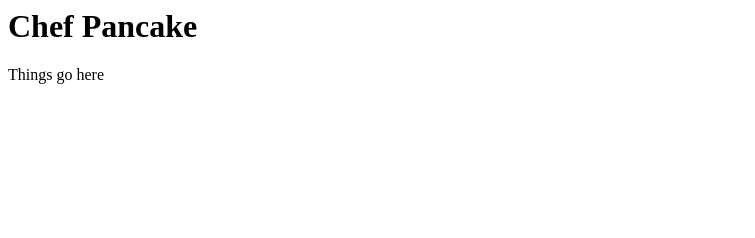
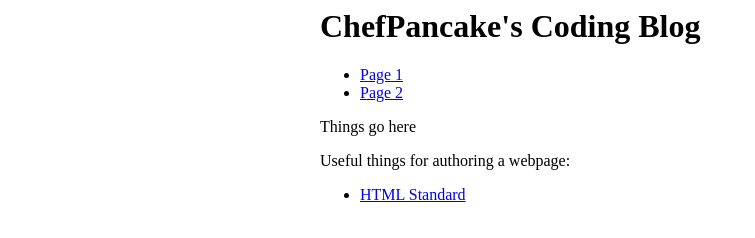
Before and after one commit to ChefPancake/ChefPancake.github.io, a plain HTML site: page index.html in a window 1280 px wide. Shown: the whole page, without its empty margins (0-755 px from the left). Drawn offline with Linux system fonts and the light colour scheme.

Commit message:
adding some other things

```diff
--- a/index.html
+++ b/index.html
@@ -1,2 +1,20 @@
-<h1>Chef Pancake</h1>
-<p>Things go here</p>
+<html>
+    <head>
+        <link rel="stylesheet" href="styles.css">
+    </head>
+    <body>
+        <title>ChefPancake's Coding Blog</title>
+        <h1>ChefPancake's Coding Blog</h1>
+        <ul>
+            <li><a href="/page1.html">Page 1</a></li>
+            <li><a href="/page2.html">Page 2</a></li>
+        </ul>
+        <p>Things go here</p>
+    </body>
+    <footer>
+        <label>Useful things for authoring a webpage:</label>
+        <ul>
+            <li><a href="https://html.spec.whatwg.org/multipage/">HTML Standard</li>
+        </ul>
+    </footer>
+</html>
--- /dev/null
+++ b/styles.css
@@ -0,0 +1,3 @@
+body {
+    margin-left: 25%;
+}
```
